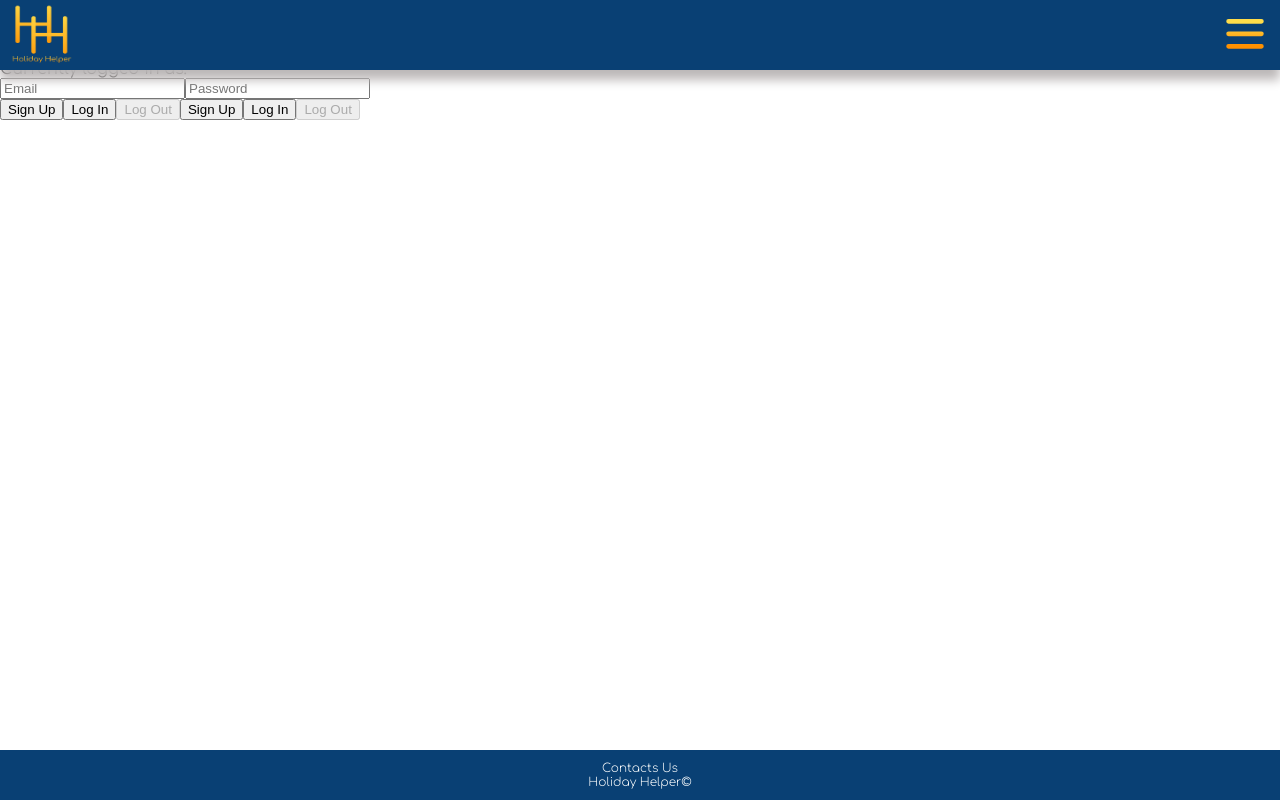
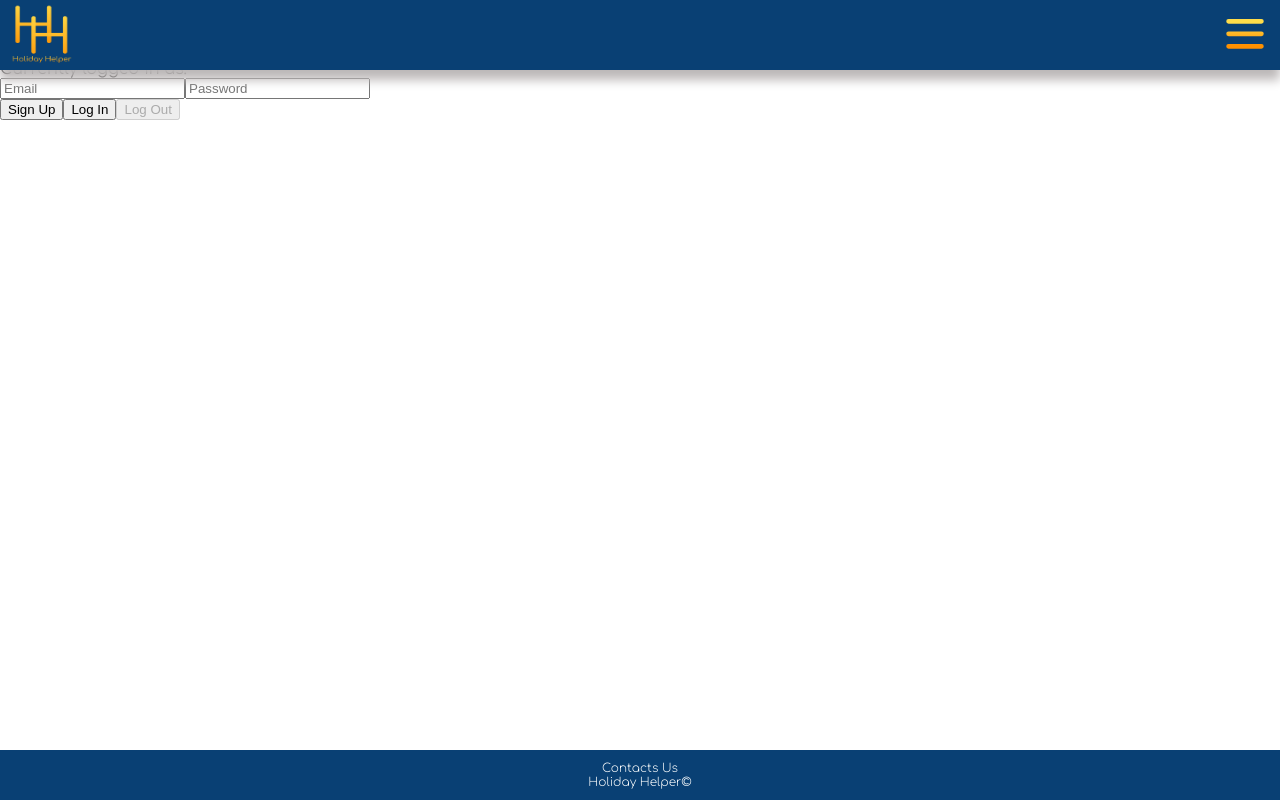
Before and after one commit to lalicia/holiday_helper_frontend, a React (Create React App) app: page /login in a window 1280 px wide. Built offline with nearby package versions, Linux system fonts and the light colour scheme; no server answers.

Commit message:
removed duplicate jsx

```diff
--- a/src/authentication/authentication.js
+++ b/src/authentication/authentication.js
@@ -58,16 +58,6 @@ function Authentication() {
       <button disabled={loading || !currentUser} onClick={handleLogout}>
         Log Out
       </button>
-
-      <button disabled={loading || currentUser} onClick={handleSignup}>
-        Sign Up
-      </button>
-      <button disabled={loading || currentUser} onClick={handleLogin}>
-        Log In
-      </button>
-      <button disabled={loading || !currentUser} onClick={handleLogout}>
-        Log Out
-      </button>
     </div>
   );
 }
```
